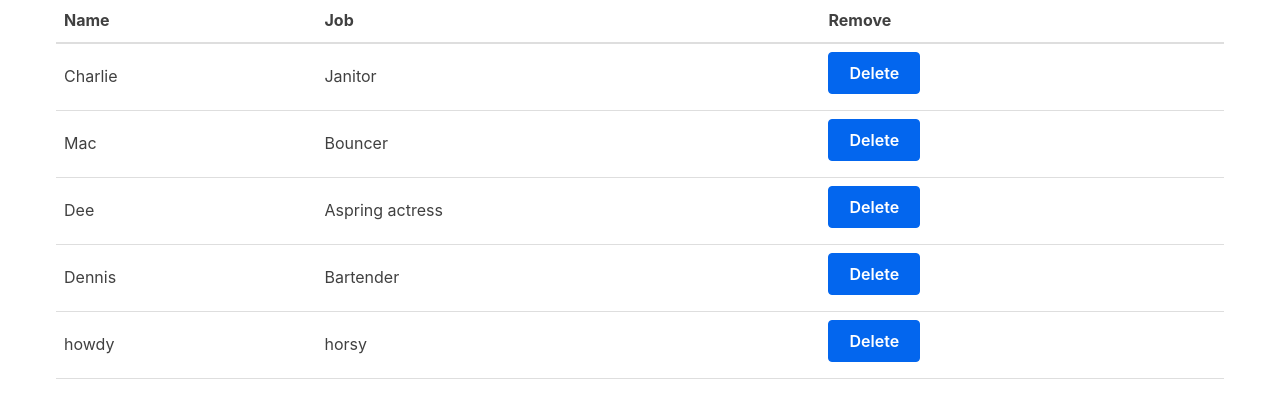
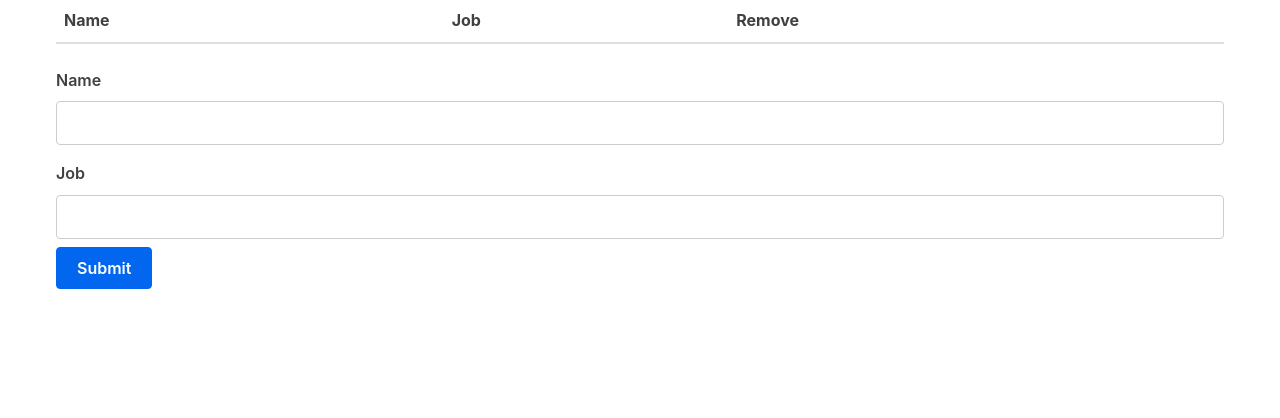
Before and after one commit to boontat/react-tutorial, a React (Create React App) app: page / in a window 1280 px wide. Shown: the top 418 px of the page. Built offline with nearby package versions, Linux system fonts and the light colour scheme.

Commit message:
submit form, wip

```diff
--- a/src/App.js
+++ b/src/App.js
@@ -1,30 +1,10 @@
 import React, {Component} from 'react';
 import Table from './Table';
+import Form from './Form';
 
 class App extends Component {
     state = {
-        characters: [
-            {
-                'name': 'Charlie',
-                'job': 'Janitor'
-            },
-            {
-                'name': 'Mac',
-                'job': 'Bouncer'
-            },
-            {
-                'name': 'Dee',
-                'job': 'Aspring actress'
-            },
-            {
-                'name': 'Dennis',
-                'job': 'Bartender'
-            },
-            {
-                'name': 'howdy',
-                'job': 'horsy'
-            }
-        ]
+        characters: []
     };
 
     removeCharacter = index => {
@@ -37,6 +17,10 @@
         });
     }
 
+    handleSubmit = character => {
+        this.setState({characters: [...this.state.characters, character]});
+    }
+
     render() {
         const { characters } = this.state;
 
@@ -46,6 +30,7 @@
                     characterData={characters}
                     removeCharacter={this.removeCharacter}
                 />
+                <Form handleSubmit={this.handleSubmit} />
             </div>
         );
     }
--- /dev/null
+++ b/src/Form.js
@@ -0,0 +1,54 @@
+import React, { Component } from 'react';
+
+class Form extends Component {
+    constructor(props) {
+        super(props);
+
+        this.initialState = {
+            name: '',
+            job: ''
+        };
+
+        this.state = this.initialState;
+    }
+
+    handleChange = event => {
+        const {name, value} = event.target;
+
+        this.setState({
+            [name] : value
+        });
+    }
+
+    submitForm = (event) => {
+        event.preventDefault();
+        this.props.handleSubmit(this.state);
+        this.setState(this.initialState);
+    }
+
+    render() {
+        const { name, job } = this.state;
+
+        return (
+            <form onSubmit={this.onFormSubmit}>
+                <label>Name</label>
+                <input
+                    type="text"
+                    name="name"
+                    value={name}
+                    onChange={this.handleChange} />
+                <label>Job</label>
+                <input
+                    type="text"
+                    name="job"
+                    value={job}
+                    onChange={this.handleChange}/>
+                <button type="submit">
+                    Submit
+                </button>
+            </form>
+        );
+    }
+}
+
+export default Form;
```
